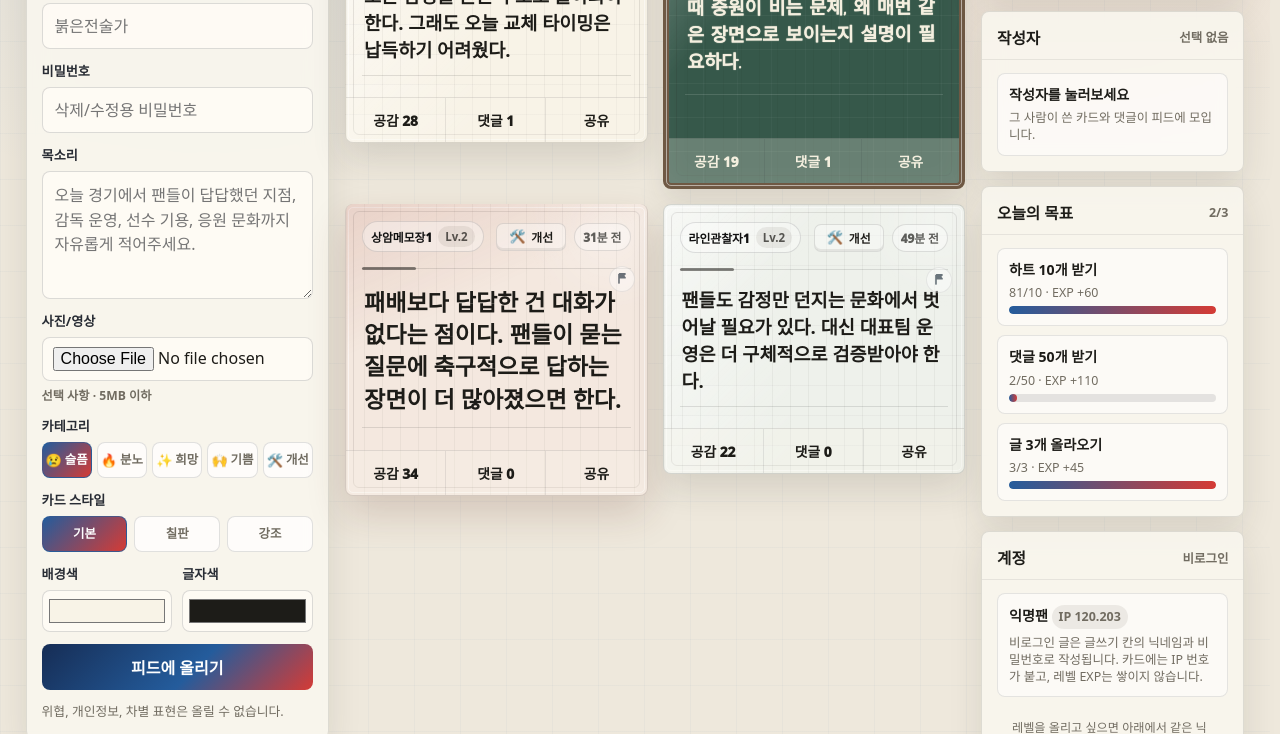
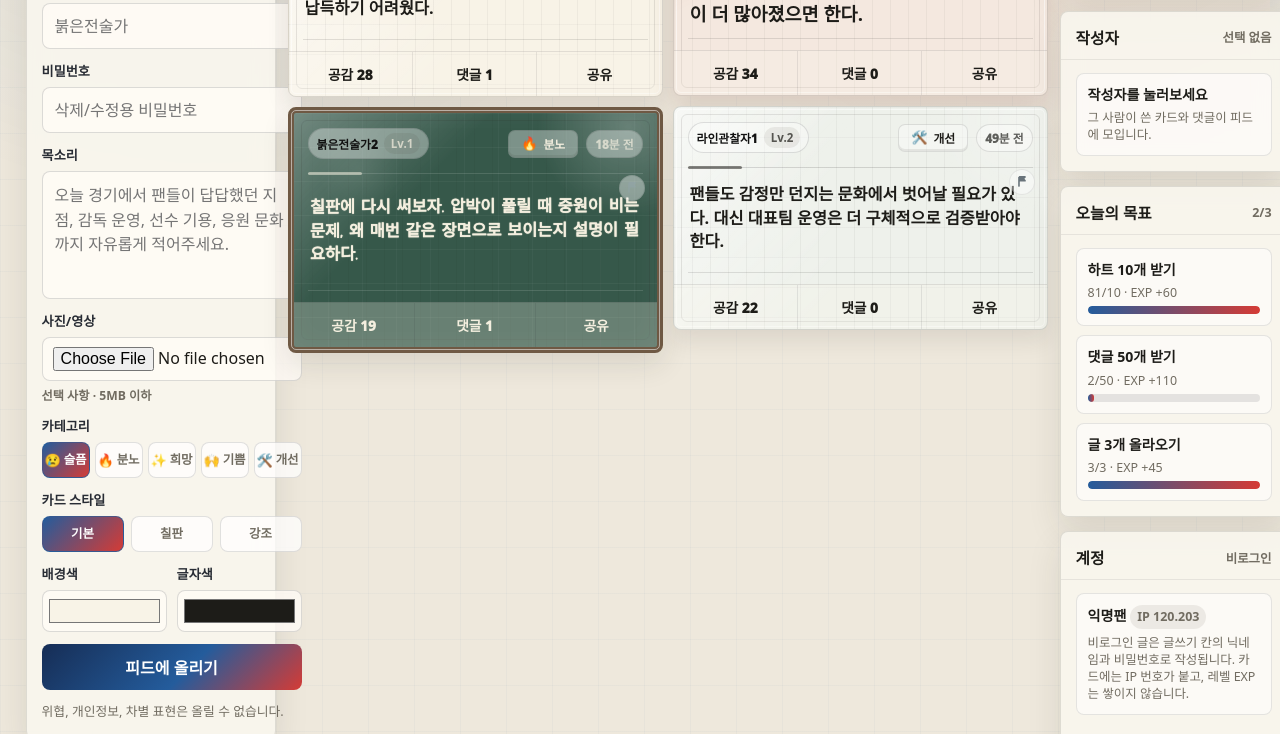
Before and after one commit to FomoKang/mbout-net, a website: page index.html in a window 1280 px wide. Shown: the part 419-1153 px from the top of the page. Drawn offline with Linux system fonts and the light colour scheme; a script that the page names is missing.

Commit message:
Tighten feed card layout

```diff
--- a/index.html
+++ b/index.html
@@ -260,8 +260,8 @@
 
     .layout {
       display: grid;
-      grid-template-columns: minmax(280px, 320px) minmax(620px, 1fr) minmax(240px, 280px);
-      gap: 16px;
+      grid-template-columns: minmax(250px, 288px) minmax(760px, 1fr) minmax(220px, 260px);
+      gap: 12px;
       align-items: start;
       padding-top: 18px;
     }
@@ -565,27 +565,29 @@
     }
 
     .feed {
-      display: grid;
-      grid-template-columns: repeat(2, minmax(300px, 1fr));
-      gap: 15px;
-      align-items: start;
+      column-count: 2;
+      column-gap: 10px;
     }
 
     .card {
       position: relative;
-      min-height: 270px;
-      display: flex;
+      width: 100%;
+      min-height: 0;
+      display: inline-flex;
       flex-direction: column;
       justify-content: space-between;
+      margin: 0 0 10px;
       overflow: hidden;
       border: 1px solid rgba(49,44,35,.16);
       border-radius: var(--radius);
       background: var(--card-bg, var(--paper));
       color: var(--card-fg, var(--ink));
-      box-shadow: 0 16px 34px rgba(49,44,35,.13);
+      box-shadow: 0 10px 22px rgba(49,44,35,.1);
       outline: 1px solid rgba(255,255,255,.52);
       outline-offset: -4px;
       isolation: isolate;
+      break-inside: avoid;
+      vertical-align: top;
     }
 
     .card::before {
@@ -620,9 +622,9 @@
     }
 
     .card.bold {
-      min-height: 292px;
+      min-height: 0;
       border-top: 0;
-      box-shadow: 0 18px 38px rgba(96,43,35,.18);
+      box-shadow: 0 12px 26px rgba(96,43,35,.15);
     }
 
     .card.bold::before {
@@ -642,7 +644,7 @@
     }
 
     .card.board {
-      min-height: 316px;
+      min-height: 0;
       border: 6px solid #6f5944;
       background:
         radial-gradient(circle at 18% 24%, rgba(255,255,255,.07), transparent 12%),
@@ -655,8 +657,8 @@
 
     .card-main {
       display: grid;
-      gap: 14px;
-      padding: 16px 16px 12px;
+      gap: 12px;
+      padding: 14px 14px 11px;
     }
 
     .card-topline {
@@ -769,8 +771,8 @@
 
     .message {
       margin: 0;
-      min-height: 104px;
-      font-size: clamp(1.02rem, 1.45vw, 1.28rem);
+      min-height: 78px;
+      font-size: clamp(1.02rem, 1.2vw, 1.26rem);
       line-height: 1.45;
       font-weight: 900;
       overflow-wrap: anywhere;
@@ -780,8 +782,8 @@
       position: relative;
       display: grid;
       align-items: center;
-      min-height: 126px;
-      padding: 17px 2px 12px;
+      min-height: 98px;
+      padding: 15px 2px 11px;
       border-top: 1px solid rgba(29,28,24,.12);
       border-bottom: 1px solid rgba(29,28,24,.12);
     }
@@ -798,12 +800,12 @@
     }
 
     .bold .message {
-      font-size: clamp(1.12rem, 1.8vw, 1.45rem);
+      font-size: clamp(1.1rem, 1.45vw, 1.4rem);
       line-height: 1.4;
     }
 
     .board .message-shell {
-      min-height: 152px;
+      min-height: 118px;
       border-color: rgba(255,255,255,.13);
     }
 
@@ -1213,6 +1215,10 @@
       .side-stack,
       .feed {
         grid-template-columns: 1fr;
+      }
+
+      .feed {
+        column-count: 1;
       }
 
       .side-stack {
```
